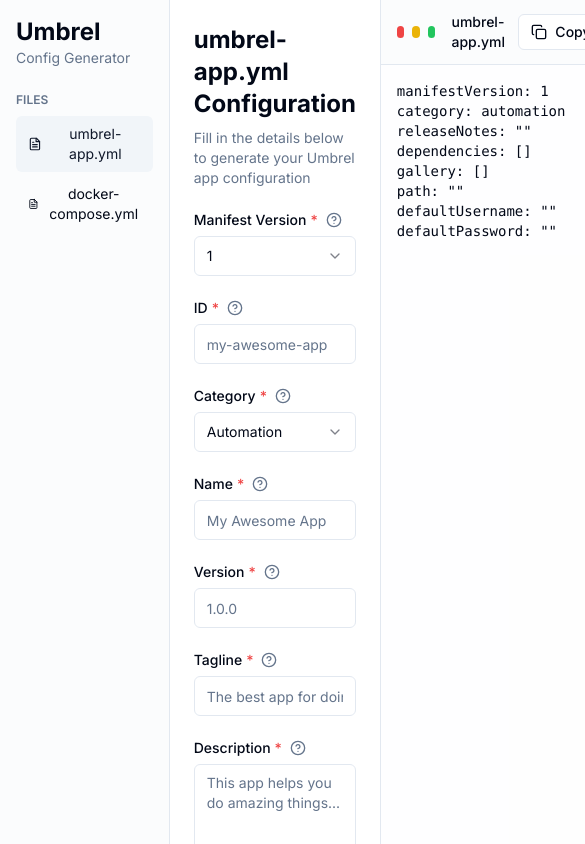
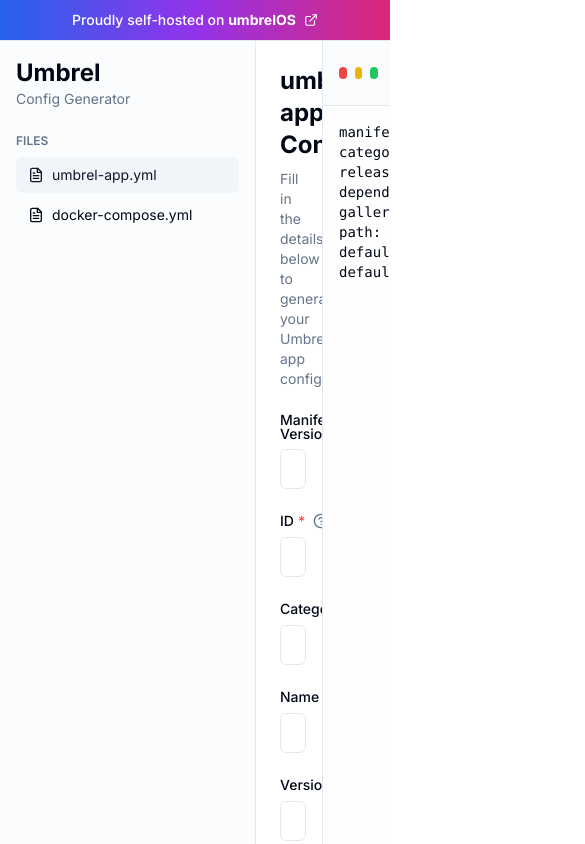
Before and after one commit to Mr-Sunglasses/umbrelly, a Next.js app: page / in a window 390 px wide. Shown: the top 844 px of the page, 585 px wide, since content can reach past the window. Built offline with nearby package versions, Linux system fonts and the light colour scheme.

Commit message:
fix: responsive view

```diff
--- a/app/page.tsx
+++ b/app/page.tsx
@@ -9,6 +9,7 @@ import { FileType, UmbrelAppConfig, defaultUmbrelAppConfig } from "@/lib/types";
 import { DockerComposeConfig, defaultDockerComposeConfig } from "@/lib/docker-compose-types";
 import { generateUmbrelAppYaml } from "@/lib/yaml-generator";
 import { generateDockerComposeYaml } from "@/lib/docker-compose-generator";
+import { ExternalLink } from "lucide-react";
 
 export default function Home() {
   const [selectedFile, setSelectedFile] = useState<FileType>("umbrel-app");
@@ -27,12 +28,31 @@ export default function Home() {
   }, [umbrelConfig, dockerConfig, selectedFile]);
 
   return (
-    <div className="flex h-screen bg-background">
+    <div className="flex flex-col min-h-screen bg-background">
+      {/* Umbrel Header */}
+      <header className="border-b bg-gradient-to-r from-blue-600 via-purple-600 to-pink-600 py-2.5">
+        <div className="container mx-auto px-4">
+          <a
+            href="https://umbrel.com/umbrelos"
+            target="_blank"
+            rel="noopener noreferrer"
+            className="flex items-center justify-center gap-2 text-white hover:text-white/90 transition-colors group"
+          >
+            <span className="text-sm font-medium">
+              Proudly self-hosted on <span className="font-bold">umbrelOS</span>
+            </span>
+            <ExternalLink className="h-3.5 w-3.5 group-hover:translate-x-0.5 group-hover:-translate-y-0.5 transition-transform" />
+          </a>
+        </div>
+      </header>
+
+      {/* Main Content */}
+      <div className="flex flex-1 h-screen overflow-hidden">
         <Sidebar selectedFile={selectedFile} onFileSelect={setSelectedFile} />
 
-      <div className="flex-1 flex">
+        <div className="flex-1 flex min-w-0">
           {/* Form Section */}
-        <div className="flex-1 border-r">
+          <div className="w-1/2 border-r overflow-hidden flex-shrink-0">
             {selectedFile === "umbrel-app" && (
               <UmbrelAppForm config={umbrelConfig} onChange={setUmbrelConfig} />
             )}
@@ -42,7 +62,7 @@ export default function Home() {
           </div>
 
           {/* Preview Section */}
-        <div className="flex-1 bg-muted/10">
+          <div className="w-1/2 bg-muted/10 overflow-hidden flex-shrink-0">
             <YamlPreview
               yaml={yaml}
               filename={selectedFile === "umbrel-app" ? "umbrel-app.yml" : "docker-compose.yml"}
@@ -51,5 +71,6 @@ export default function Home() {
           </div>
         </div>
       </div>
+    </div>
   );
 }
```
Lines whose indentation alone changed are shown as unchanged.
